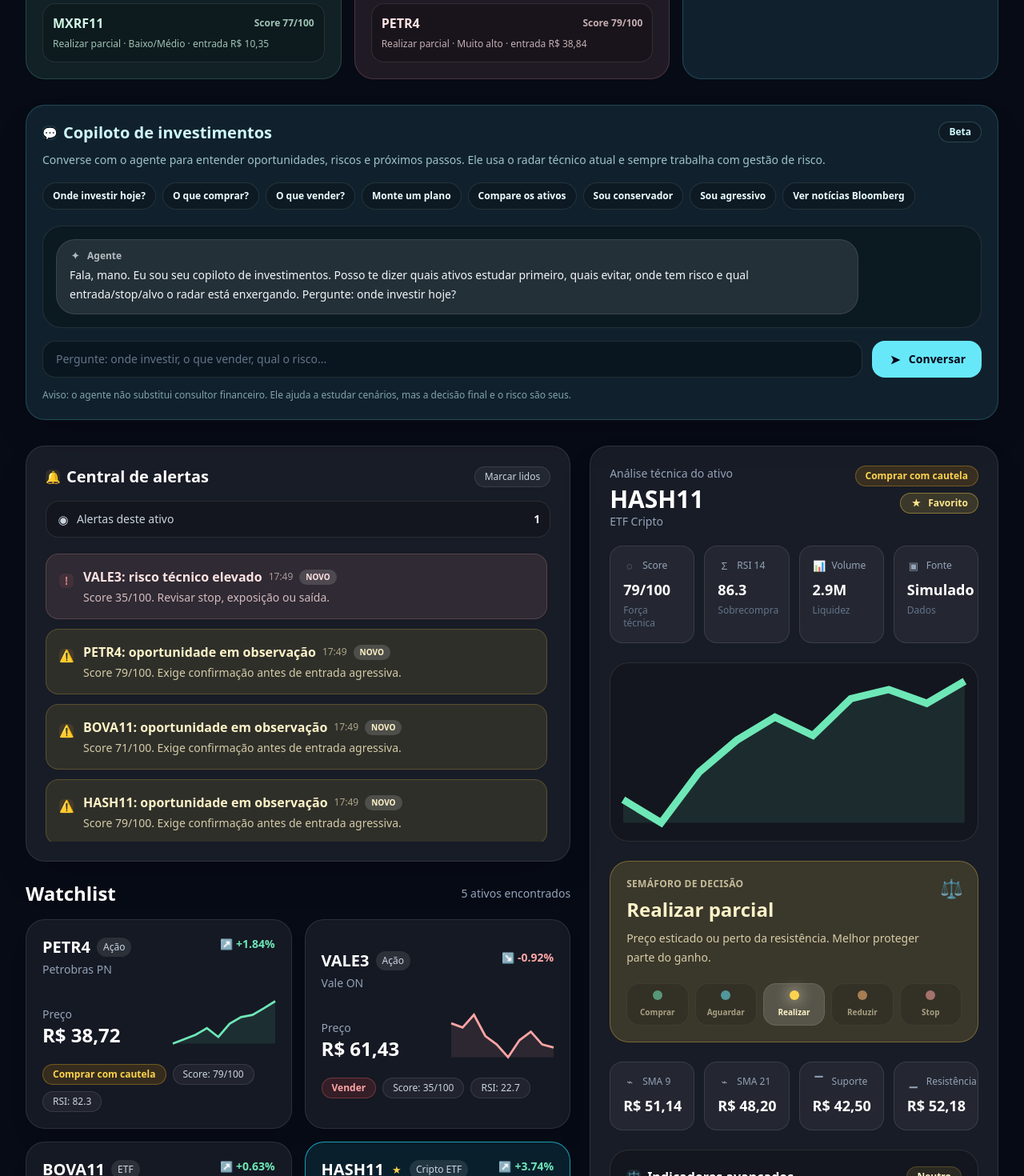
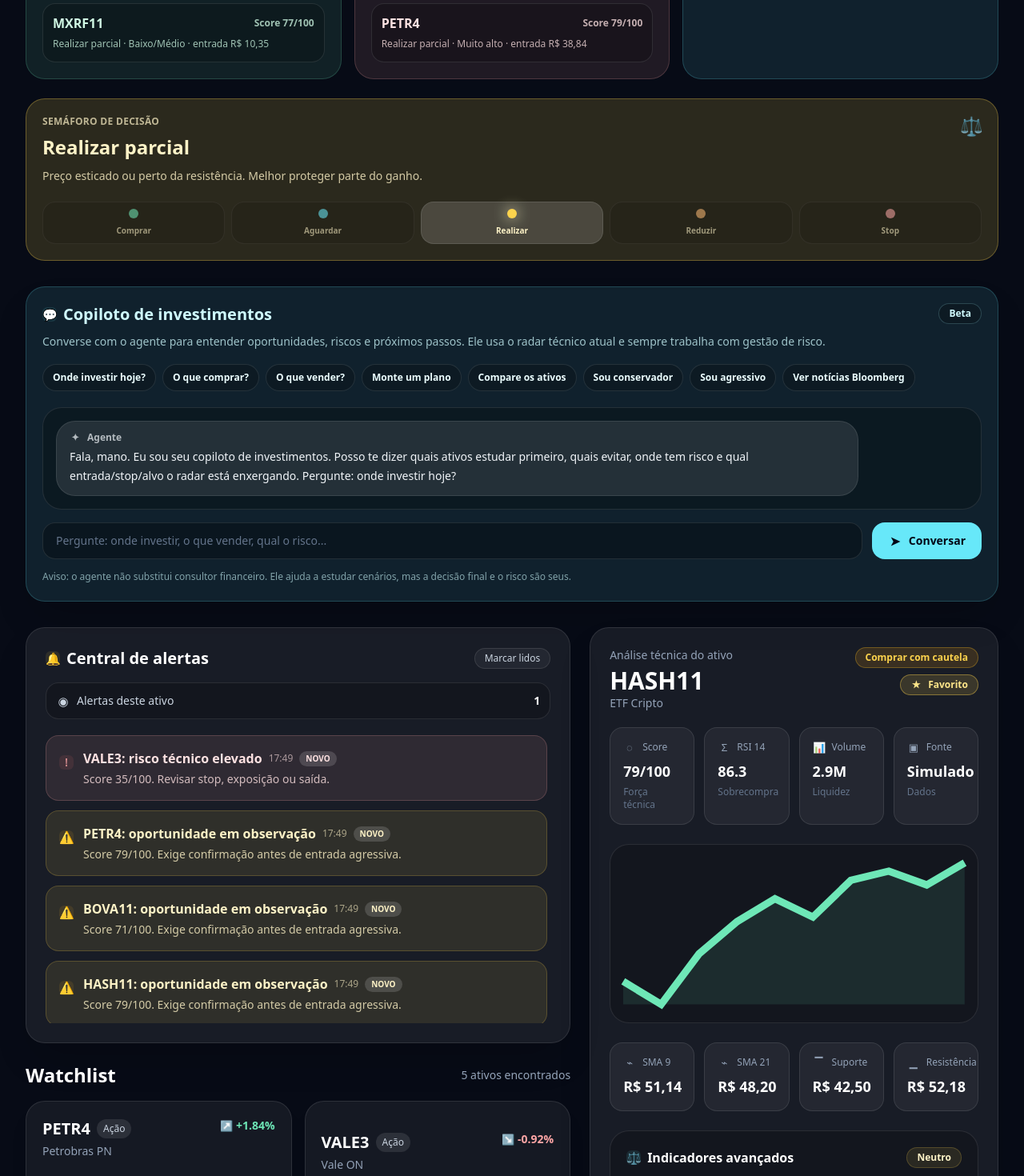
Before and after one commit to rdoratioto/Agente-trader, a React (Vite) app in the folder frontend/: page / in a window 1280 px wide. Shown: the part 880-2350 px from the top of the page at 80% size. Built offline with nearby package versions, Linux system fonts and the light colour scheme; no server answers.

Commit message:
Move decision semaphore above copilot

```diff
--- a/frontend/src/App.jsx
+++ b/frontend/src/App.jsx
@@ -1619,6 +1619,10 @@ function App() {
           <TradeIdeaCard icon="eye" title="Só observar" assets={watchCandidates} emptyText="Nada neutro no filtro atual." color="cyan" onAsk={handleChatPrompt} />
         </section>
 
+        <section className="mt-6">
+          <DecisionSemaphore decision={safeSelectedAsset.decision} />
+        </section>
+
         <section className="mt-8">
           <AgentChat messages={chatMessages} input={chatInput} onInputChange={setChatInput} onSend={handleChatSubmit} onQuickAsk={handleChatPrompt} />
         </section>
@@ -1654,10 +1658,6 @@ function App() {
               </div>
 
               <div className="mt-6 h-56 rounded-3xl border border-white/10 bg-black/20 p-4"><MiniChart data={safeSelectedAsset.data} positive={safeSelectedAsset.change >= 0} /></div>
-
-              <div className="mt-6">
-                <DecisionSemaphore decision={safeSelectedAsset.decision} />
-              </div>
 
               <div className="mt-6 grid grid-cols-2 gap-3 sm:grid-cols-4">
                 <MetricCard icon="chart" label="SMA 9" value={formatCurrencyBRL(safeSelectedAsset.sma9)} />
```
